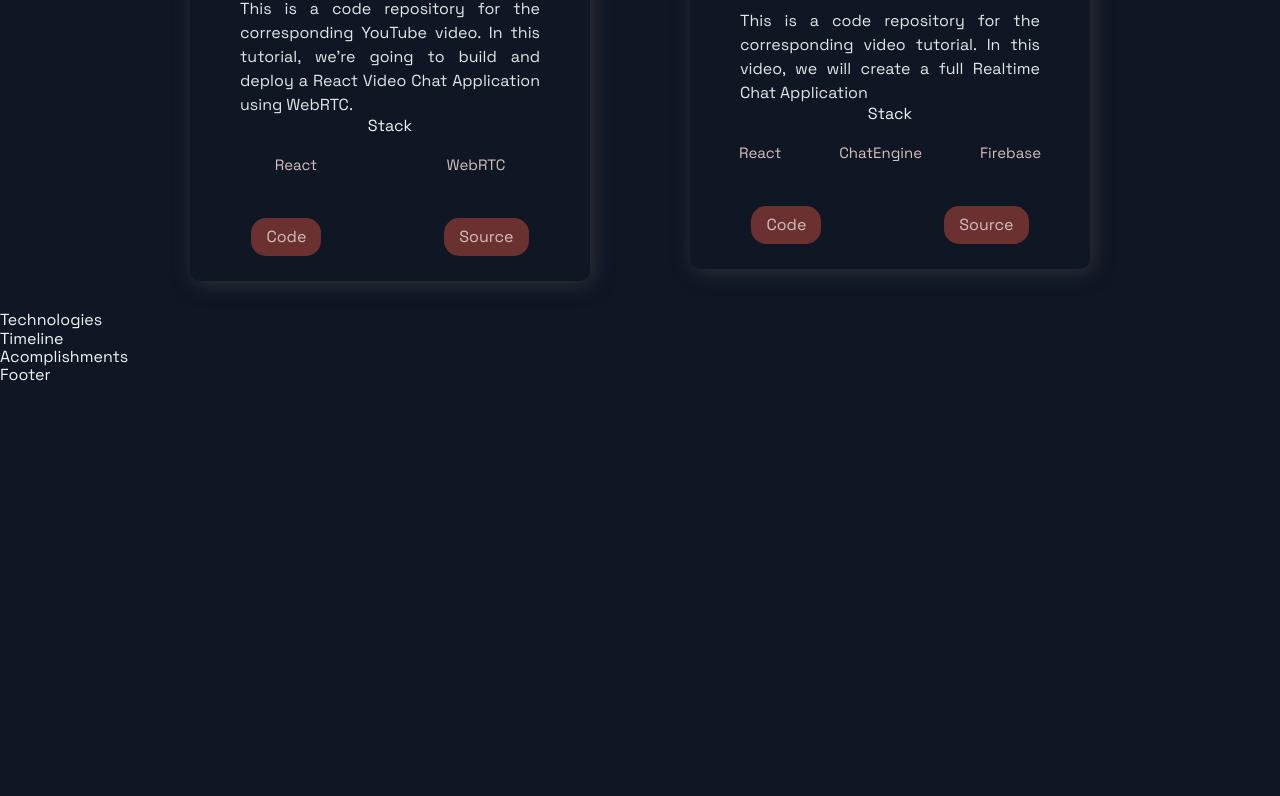
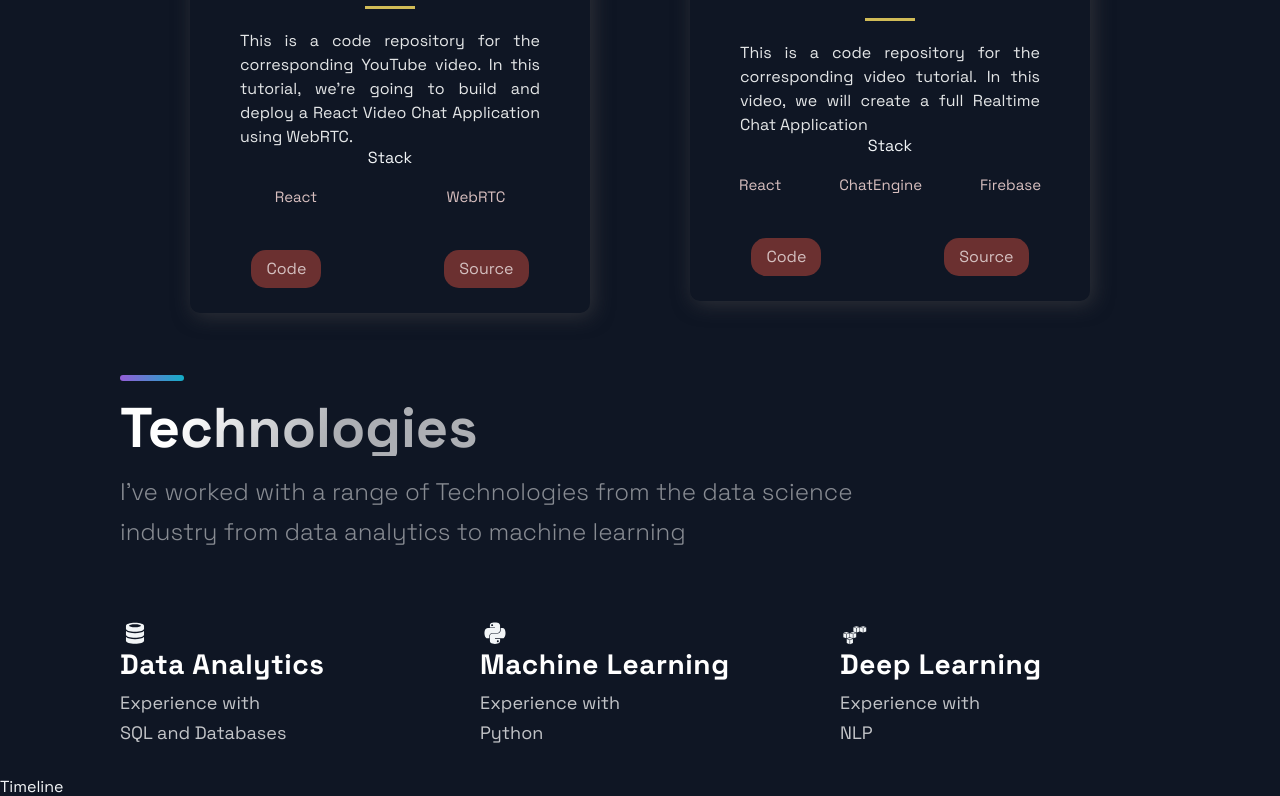
Before and after one commit to AlphonseBrandon/portfolio, a Next.js app: page / in a window 1280 px wide. Shown: the part 1971-2767 px from the top of the page. Before the commit the page ends 2356 px from the top, so only its background shows below. Built offline with nearby package versions, Linux system fonts and the light colour scheme.

Commit message:
Added technology section

```diff
--- a/src/components/Hero/Hero.js
+++ b/src/components/Hero/Hero.js
@@ -9,7 +9,7 @@
     <LeftSection>
       <SectionTitle main center>
         Hello There! <br />
-        Glad to see you here.
+        Welcome to my personal portfolio.
       </SectionTitle>
       <SectionText>
         I am a distinguished data scientist with a track record of building intelligent systems that solve real-world problems. I have a passion for data science and machine learning and I am always looking for opportunities to learn and grow.
--- a/src/components/Technologies/Technologies.js
+++ b/src/components/Technologies/Technologies.js
@@ -1,12 +1,49 @@
 import React from 'react';
-import { DiFirebase, DiReact, DiZend } from 'react-icons/di';
+import { DiAws, DiDatabase, DiFirebase, DiPostgresql, DiPython, DiReact, DiZend } from 'react-icons/di';
 import { Section, SectionDivider, SectionText, SectionTitle } from '../../styles/GlobalComponents';
 import { List, ListContainer, ListItem, ListParagraph, ListTitle } from './TechnologiesStyles';
 
 const Technologies = () =>  (
-  <div>
-    Technologies
-  </div>
+  <Section id="tech">
+    <SectionDivider />
+    <br />
+    <SectionTitle>Technologies</SectionTitle>
+    <SectionText>
+      I've worked with a range of Technologies from the data science industry from data analytics to machine learning
+    </SectionText>
+    <List>
+      <ListItem>
+        <DiDatabase size="3rem" />
+        <ListContainer>
+          <ListTitle>Data Analytics</ListTitle>
+          <ListParagraph>
+            Experience with <br />
+            SQL and Databases
+          </ListParagraph>
+        </ListContainer>
+      </ListItem>
+      <ListItem>
+        <DiPython size="3rem" />
+        <ListContainer>
+          <ListTitle>Machine Learning</ListTitle>
+          <ListParagraph>
+            Experience with <br />
+            Python
+          </ListParagraph>
+        </ListContainer>
+      </ListItem>
+      <ListItem>
+        <DiAws size="3rem" />
+        <ListContainer>
+          <ListTitle>Deep Learning</ListTitle>
+          <ListParagraph>
+            Experience with <br />
+            NLP
+          </ListParagraph>
+        </ListContainer>
+      </ListItem>
+    </List>
+  </Section>
 );
 
 export default Technologies;
```
